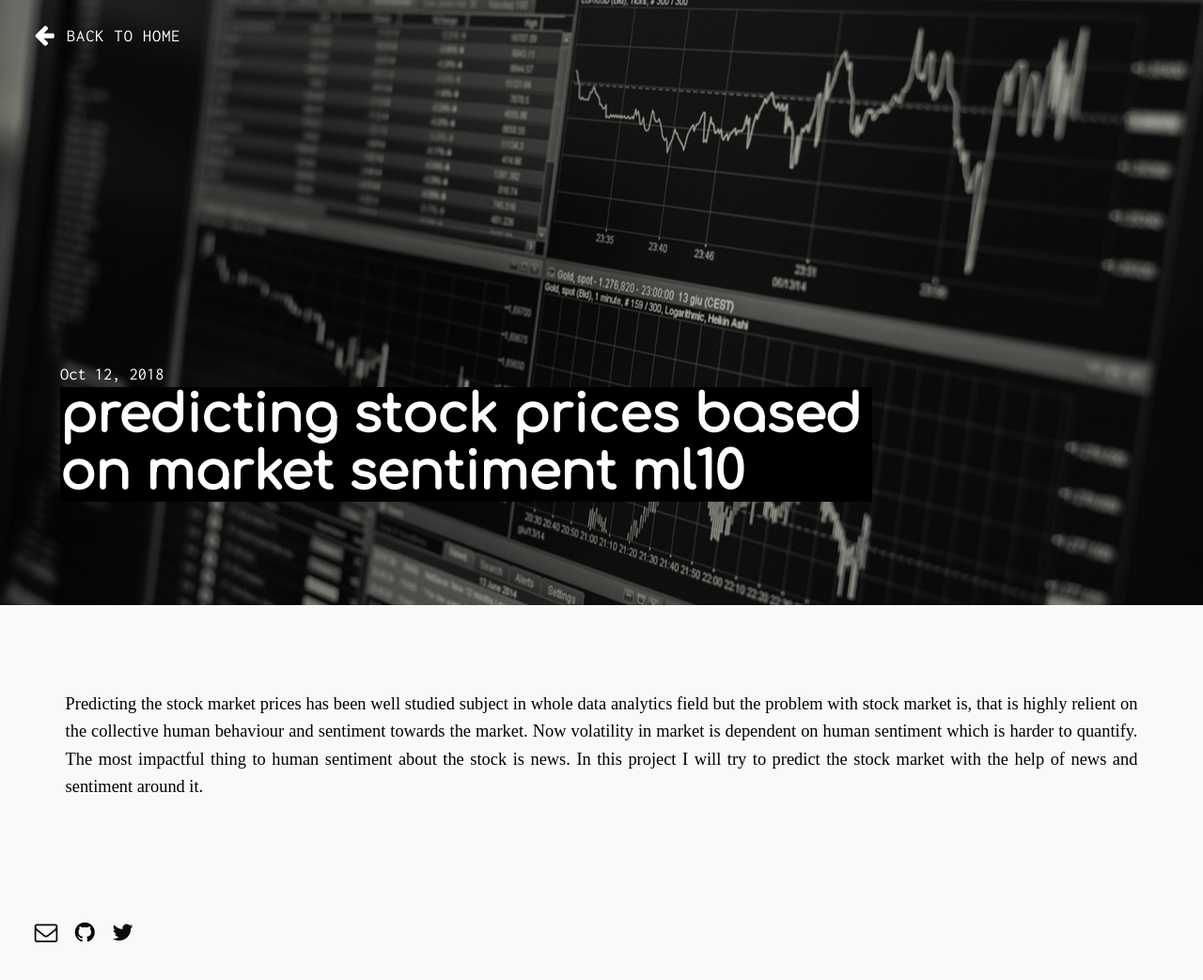
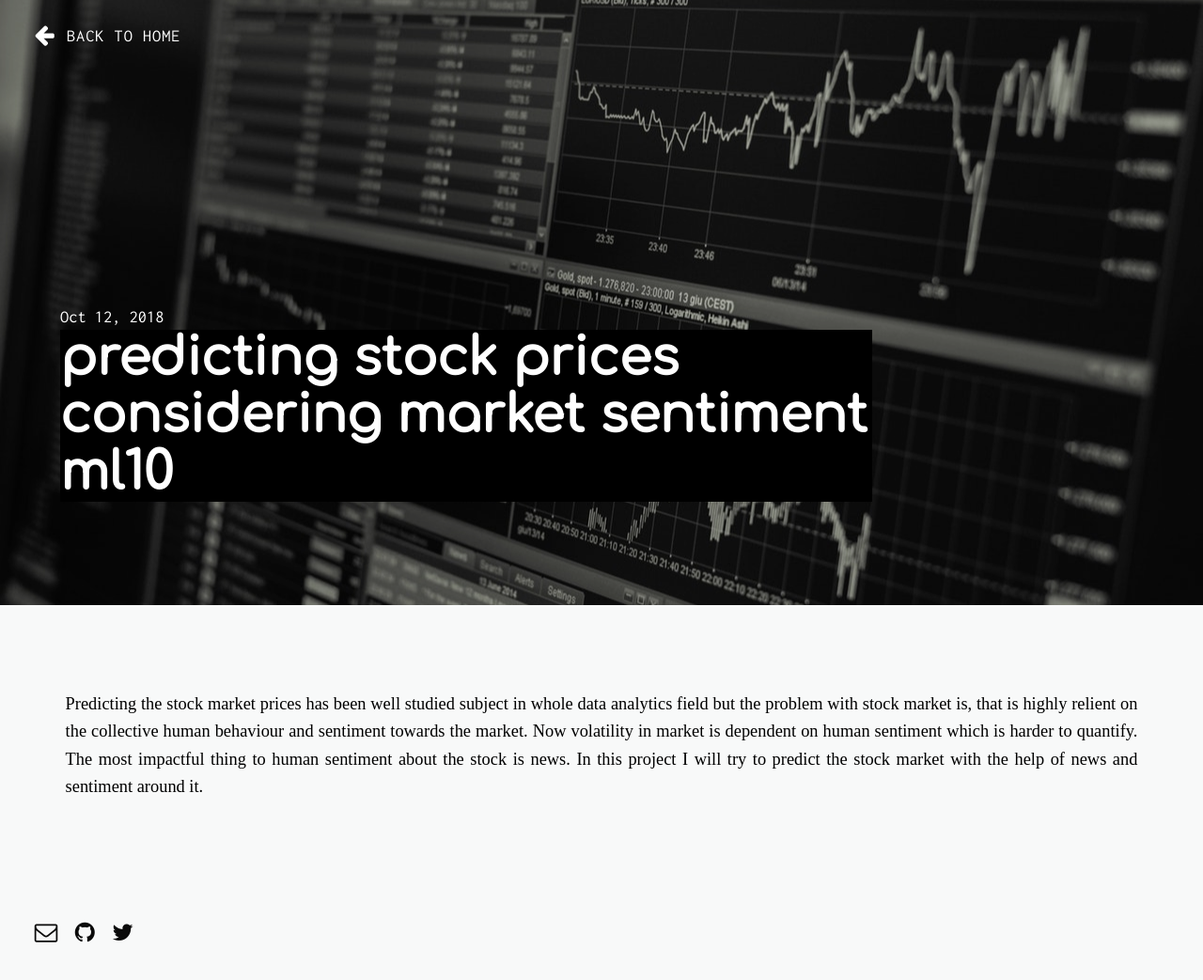
Before and after one commit to daftengineer/daftengineer.github.io, a Jekyll site: the page built from _posts/2018-10-12-market-forecast.markdown, in a window 1280 px wide. Shown: the whole page at 94% size. Built offline with Jekyll 4.4.1, drawn with Linux system fonts in a browser that asks for light colours; nearby versions of some CDN libraries.

Commit message:
Update 2018-10-12-market-forecast.markdown

```diff
--- a/_posts/2018-10-12-market-forecast.markdown
+++ b/_posts/2018-10-12-market-forecast.markdown
@@ -1,6 +1,6 @@
 ---
 layout: post
-title: "predicting stock prices based on market sentiment ml10"
+title: "predicting stock prices considering market sentiment ml10"
 date: 2018-10-12
 description: Deep learning model to predict the market price of specific index on US stock market data from news sentiment analysis.
 image: "background-image: url('https://daftengineer.github.io/media_assets/stockmarket.jpg');"
```
